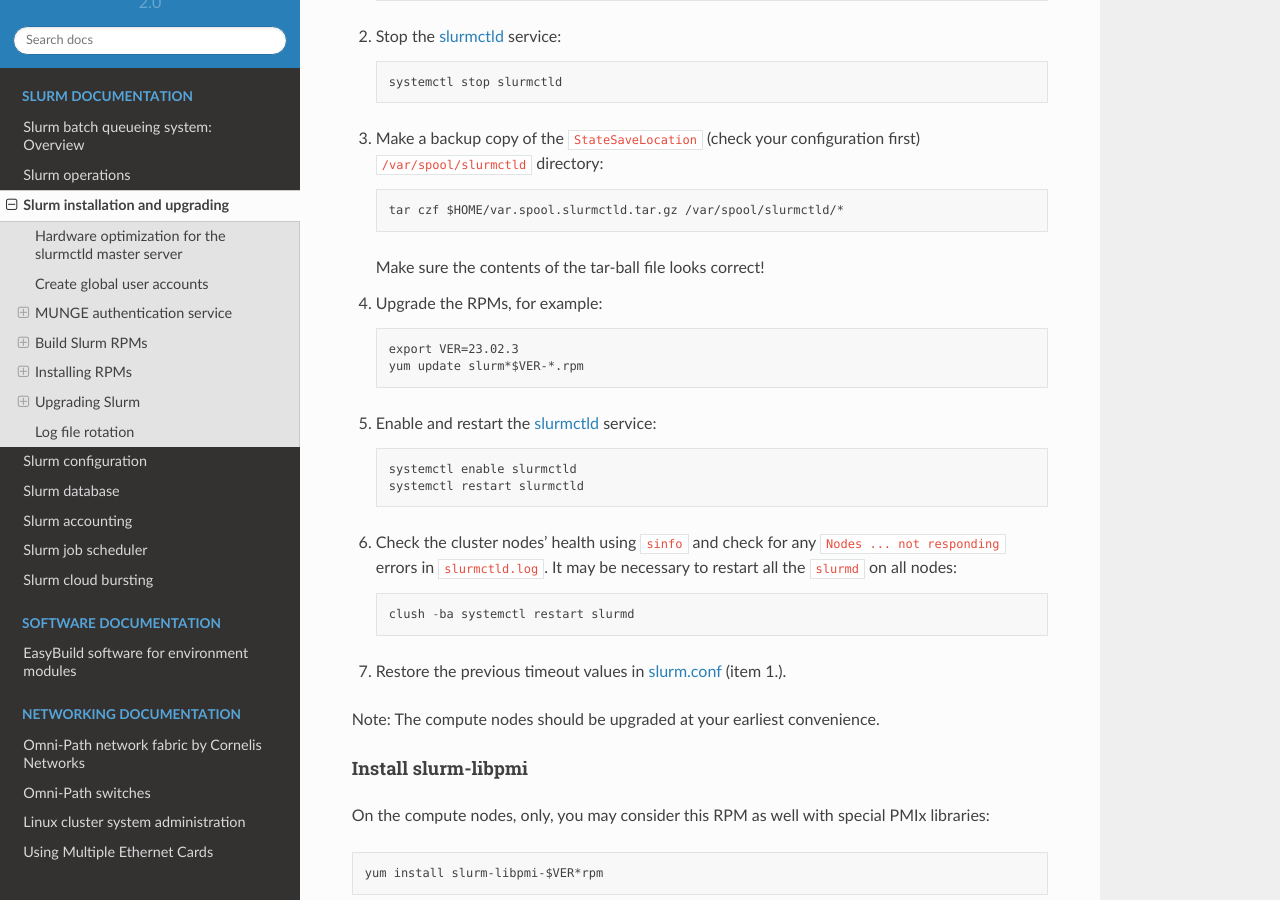
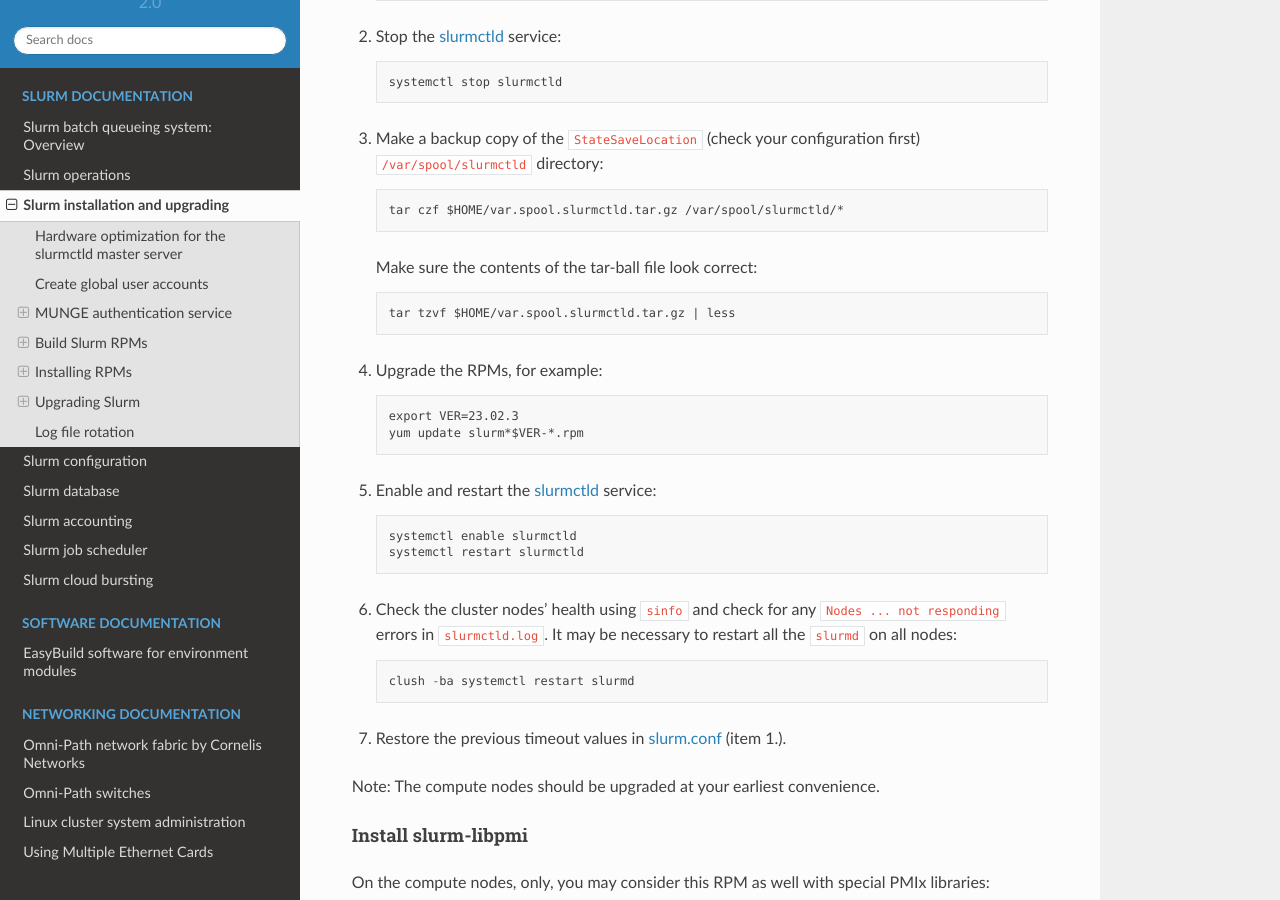
Before and after one commit to OleHolmNielsen/Niflheim_system, a Sphinx documentation site: the page built from docs/Slurm_installation.rst, in a window 1280 px wide and 900 px high, scrolled down 17875 px. Built offline with Sphinx 7.4.7 and the Read the Docs theme 2.0.0, drawn with Linux system fonts in a browser that asks for light colours.

Commit message:
Check tar-ball

```diff
--- a/docs/Slurm_installation.rst
+++ b/docs/Slurm_installation.rst
@@ -765,7 +765,9 @@
 
      tar czf $HOME/var.spool.slurmctld.tar.gz /var/spool/slurmctld/*
 
-   Make sure the contents of the tar-ball file looks correct!
+   Make sure the contents of the tar-ball file look correct::
+
+     tar tzvf $HOME/var.spool.slurmctld.tar.gz | less
 
 4. Upgrade the RPMs, for example::
 
```
